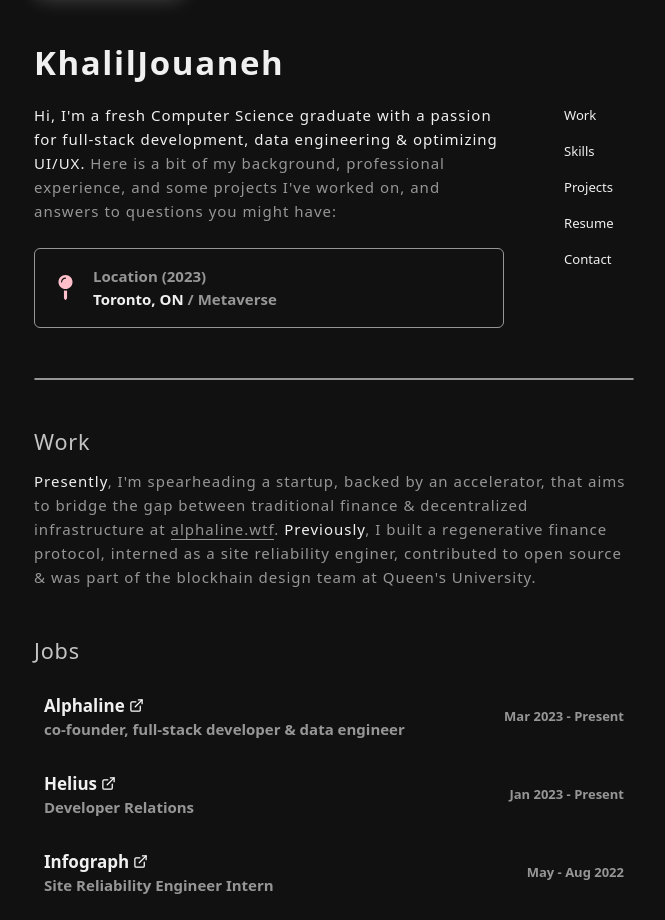
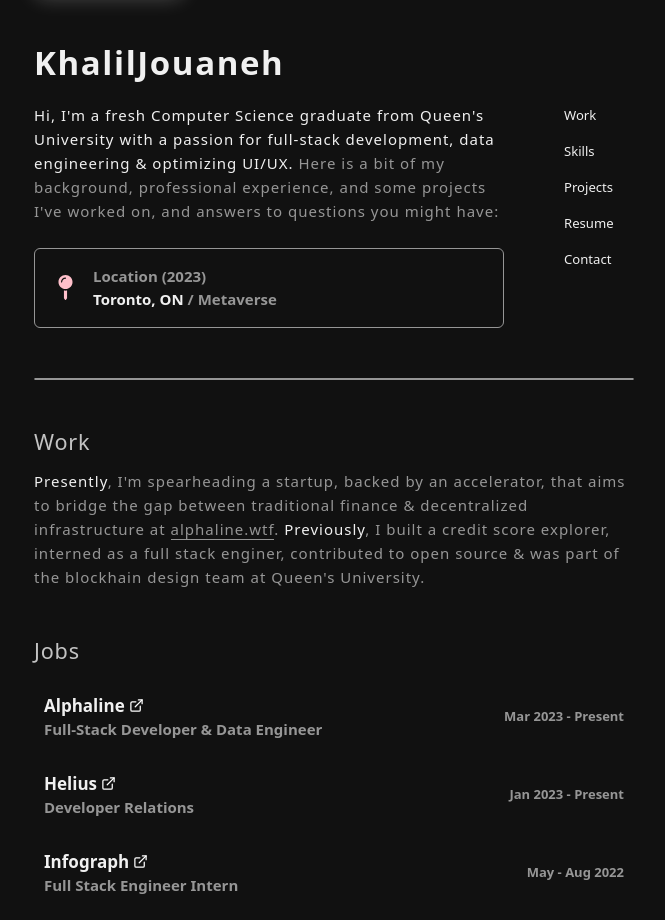
Before and after one commit to KhalilJouaneh/portfolio, a Next.js app: page / in a window 1280 px wide. Shown: the part 252-1172 px from the top of the page, without its empty margins (306-971 px from the left). Built offline with nearby package versions, Linux system fonts and the light colour scheme.

Commit message:
added confetti, changed resume and a bit of text

```diff
--- a/src/pages/index.js
+++ b/src/pages/index.js
@@ -12,8 +12,49 @@
   FaMailBulk,
   FaArrowRight,
 } from "react-icons/fa";
+import { useState, useEffect } from "react";
 
 export default function Home() {
+  const [isInCooldown, setIsInCooldown] = useState(false);
+
+  const defaults = {
+    spread: 360,
+    ticks: 100,
+    gravity: 0,
+    decay: 0.94,
+    startVelocity: 30,
+  };
+
+  function shoot() {
+    if (isInCooldown) return; // If in cooldown, exit the function
+
+    setIsInCooldown(true); // Set the cooldown flag
+
+    window.confetti({
+      ...defaults,
+      particleCount: 50,
+      scalar: 1.2,
+      shapes: ["circle", "square"],
+      colors: ["#a864fd", "#29cdff", "#78ff44", "#ff718d", "#fdff6a"],
+    });
+
+    window.confetti({
+      ...defaults,
+      particleCount: 20,
+      scalar: 2,
+      shapes: ["text"],
+      // shapeOptions: {
+      //   text: {
+      //     value: [""],
+      //   },
+      // },
+    });
+
+    setTimeout(() => {
+      setIsInCooldown(false); // Reset the cooldown flag after a specified duration
+    }, 200); // 2000ms (2 seconds) cooldown. Adjust as needed.
+  }
+
   return (
     <>
       <Head>
@@ -28,6 +69,10 @@
           href="https://fonts.googleapis.com/css2?Noto+Sans:wght@500&family=Poppins&display=swap"
           rel="stylesheet"
         />
+        <script
+          async
+          src="https://cdn.jsdelivr.net/npm/tsparticles-confetti@2.12.0/tsparticles.confetti.bundle.min.js"
+        ></script>
       </Head>
       <div className="everything">
         <Navbar />
@@ -37,6 +82,7 @@
             width={150}
             height={100}
             className="degen-ape"
+            onClick={shoot}
           />
 
           <h1 className="name-heading">KhalilJouaneh</h1>
@@ -44,8 +90,9 @@
           <div className="intro-location-container">
             <div>
               <p className="intro">
-                Hi, I'm a fresh Computer Science graduate with a passion for
-                full-stack development, data engineering & optimizing UI/UX.{" "}
+                Hi, I'm a fresh Computer Science graduate from Queen's
+                University with a passion for full-stack development, data
+                engineering & optimizing UI/UX.{" "}
                 <span>
                   Here is a bit of my background, professional experience, and
                   some projects I&apos;ve worked on, and answers to questions
@@ -87,10 +134,9 @@
               >
                 alphaline.wtf
               </Link>
-              .<span> Previously</span>, I built a regenerative finance
-              protocol, interned as a site reliability enginer, contributed to
-              open source & was part of the blockhain design team at
-              Queen&apos;s University.
+              .<span> Previously</span>, I built a credit score explorer,
+              interned as a full stack enginer, contributed to open source & was
+              part of the blockhain design team at Queen&apos;s University.
             </p>
 
             <h2 className="subheading mb-5">Jobs</h2>
@@ -107,7 +153,7 @@
                   </Link>
                   <span>
                     {" "}
-                    co-founder, full-stack developer & data engineer{" "}
+                    Full-Stack Developer & Data Engineer{" "}
                   </span>
                 </p>
               </div>
@@ -140,7 +186,7 @@
                     Infograph{" "}
                     <FiExternalLink className="ml-1" color="white" size={15} />
                   </Link>{" "}
-                  <span> Site Reliability Engineer Intern </span>
+                  <span> Full Stack Engineer Intern </span>
                 </p>
               </div>
               <p className="job-date">May - Aug 2022</p>
@@ -161,7 +207,7 @@
               </div>
               <p className="job-date">Sept - Aug 2022</p>
             </div>
-            <div className="job-container">
+            {/* <div className="job-container">
               <div className="job-position">
                 <p>
                   <Link
@@ -176,7 +222,7 @@
                 </p>
               </div>
               <p className="job-date">May - Aug 2021</p>
-            </div>
+            </div> */}
           </div>
 
           {/* <div className="divider" /> */}
```
Also changed, not shown: public/clone.svg (added), 1 other file (tests, documents, lock files or other folders).
